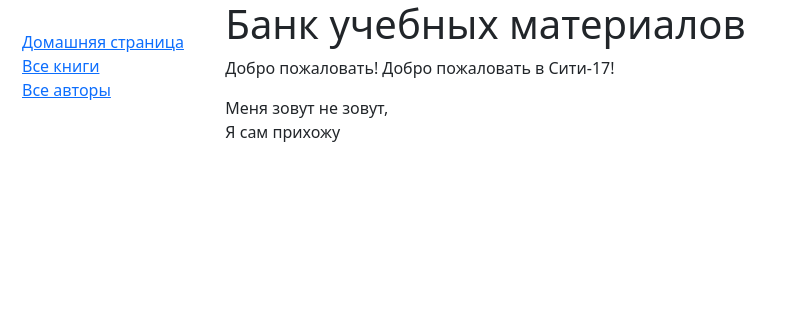
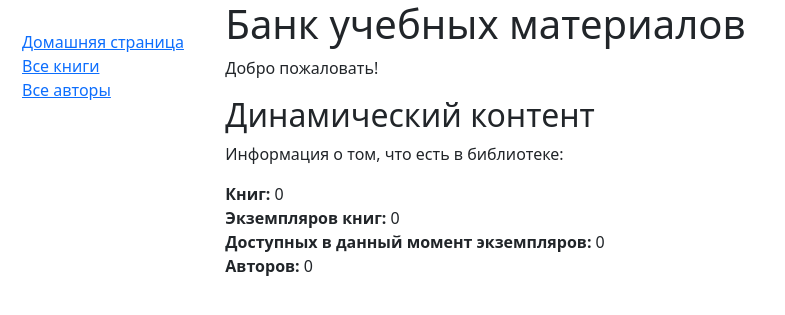
Before and after one commit to aneroid11/EduCatalog, a Django app: page /catalog/ in a window 1280 px wide. Shown: the top 315 px of the page, without its empty margins (0-785 px from the left). Run offline with Django 4.2, Linux system fonts and the light colour scheme; data that the repository does not hold is empty.

Commit message:
style changes

```diff
--- a/catalog/static/catalog/css/styles.css
+++ b/catalog/static/catalog/css/styles.css
@@ -4,6 +4,8 @@
     list-style: none;
 }
 
-.multiline {
-    white-space: pre-wrap;
+.info-list {
+    margin-top: 0;
+    padding: 0;
+    list-style: none;
 }
--- a/catalog/templates/catalog/index.html
+++ b/catalog/templates/catalog/index.html
@@ -2,7 +2,13 @@
 
 {% block content %}
     <h1>Банк учебных материалов</h1>
-    <p>Добро пожаловать! Добро пожаловать в Сити-17!</p>
-    Меня зовут не зовут, <br>
-    Я сам прихожу
+    <p>Добро пожаловать!</p>
+    <h2>Динамический контент</h2>
+    <p>Информация о том, что есть в библиотеке:</p>
+    <ul class="info-list">
+        <li><strong>Книг:</strong> {{ num_books }}</li>
+        <li><strong>Экземпляров книг:</strong> {{ num_instances }}</li>
+        <li><strong>Доступных в данный момент экземпляров:</strong> {{ num_instances_available }}</li>
+        <li><strong>Авторов:</strong> {{ num_authors }}</li>
+    </ul>
 {% endblock %}
```
